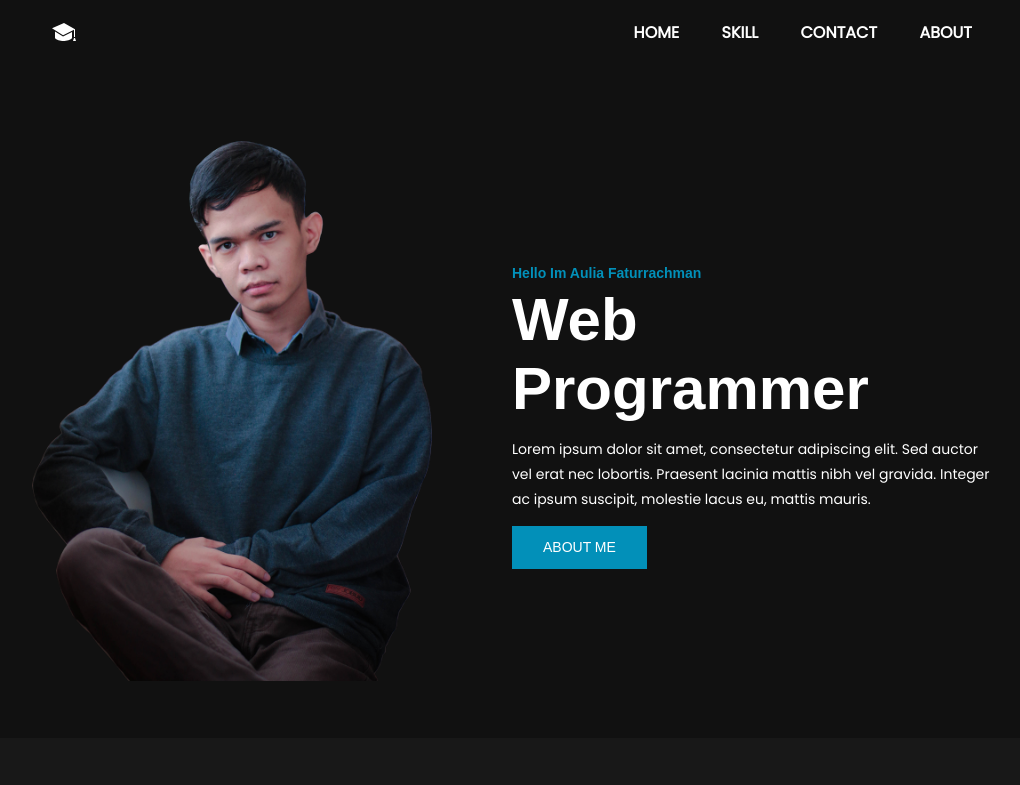
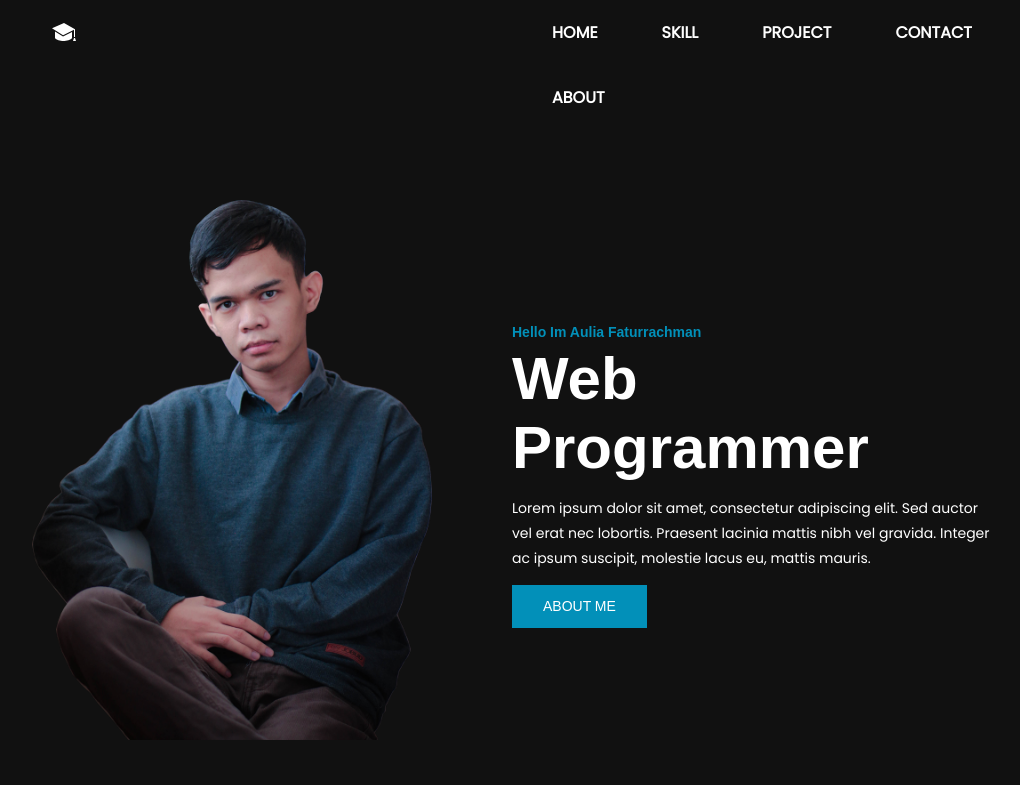
Before and after one commit to auliafaturrachman/my-web-portofolio, a website: page public/index.html in a window 1280 px wide. Shown: the top 785 px of the page, without its empty margins (128-1148 px from the left). Drawn offline with Linux system fonts and the light colour scheme.

Commit message:
add menu project

```diff
--- a/public/assets/css/style.css
+++ b/public/assets/css/style.css
@@ -75,7 +75,7 @@ nav > a {
 }
 
 .nav-brand {
-  flex: 1 1 50%;
+  flex: 1 1 40%;
 }
 
 .nav-brand svg > path {
@@ -88,7 +88,7 @@ nav > a {
 
 .nav-collapse {
   display: none;
-  flex: 1 1 33%;
+  flex: 1 1 40%;
 }
 
 .nav-collapse.show {
--- a/public/index.html
+++ b/public/index.html
@@ -37,6 +37,7 @@
           <nav>
             <a href="home">Home</a>
             <a href="skill">Skill</a>
+            <a href="project">Project</a>
             <a href="contact">Contact</a>
             <a href="about">About</a>
           </nav>
```
